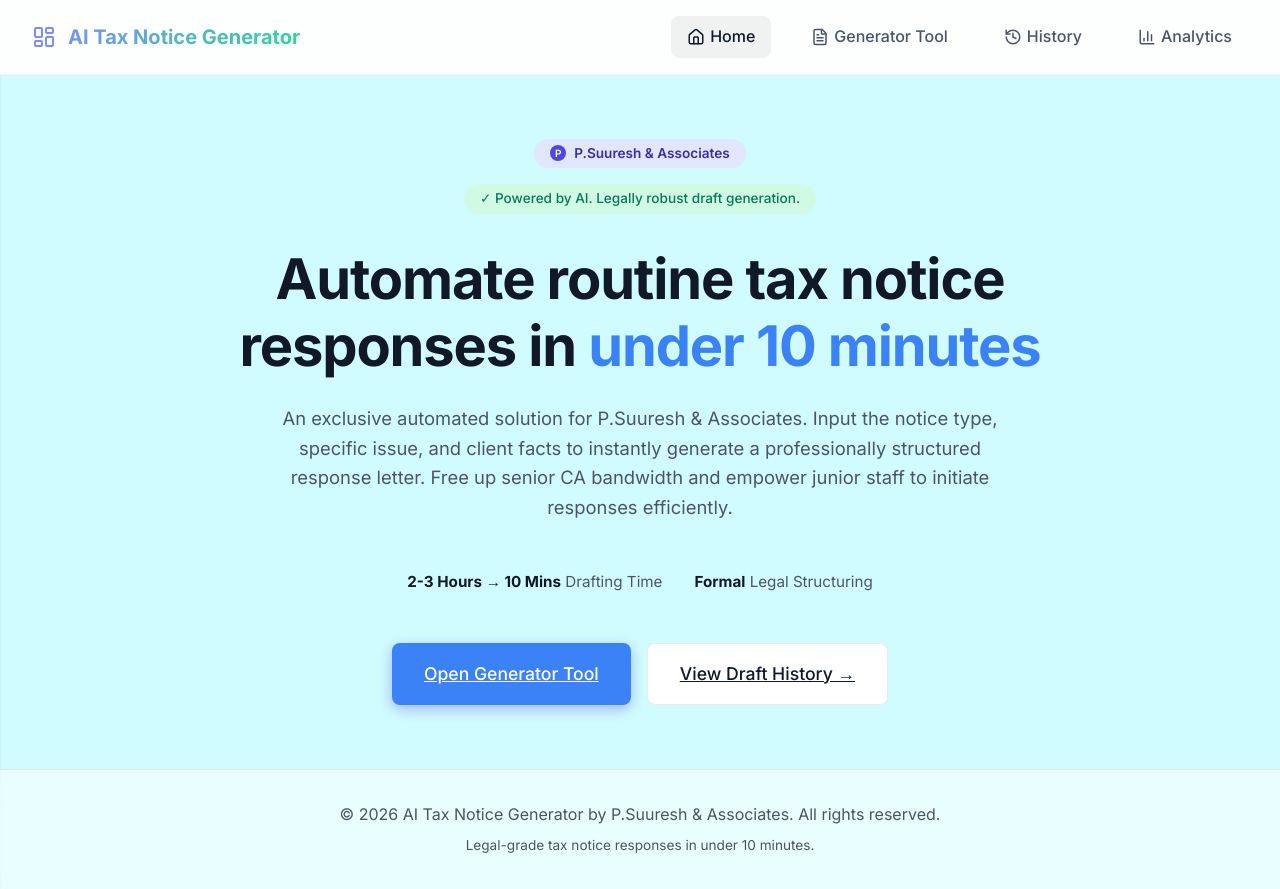
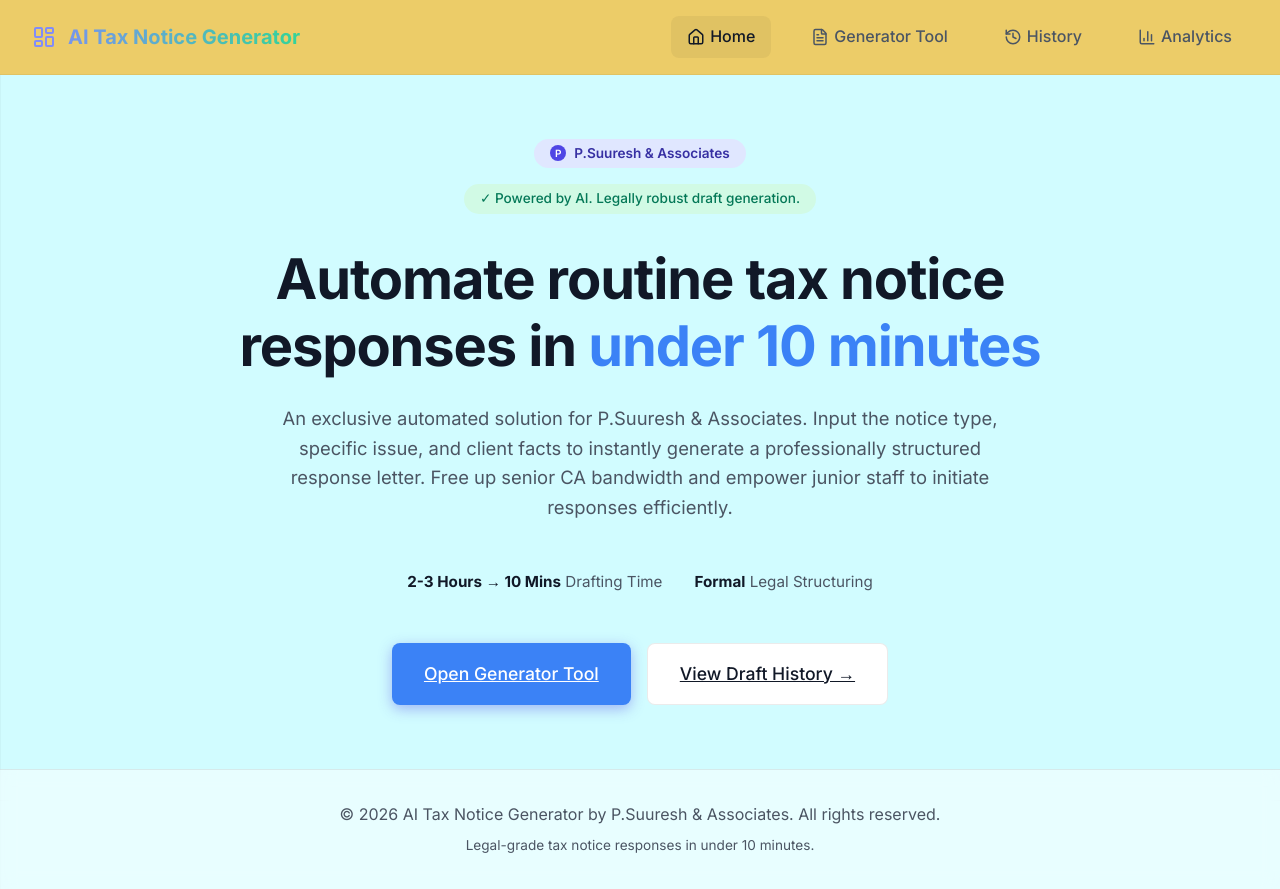
Before and after one commit to niat-web/009_AI_Tax_Notice_Response_Draft_Generator, a React (Vite) app in the folder frontend/: page / in a window 1280 px wide. Built offline with nearby package versions, Linux system fonts and the light colour scheme.

Commit message:
css style  change

```diff
--- a/frontend/src/index.css
+++ b/frontend/src/index.css
@@ -80,6 +80,7 @@ h1, h2, h3, h4, h5, h6 {
   justify-content: space-between;
   align-items: center;
   padding: 1rem 2rem;
+  background-color: #eccc68;
 }
 
 .nav-brand {
```
